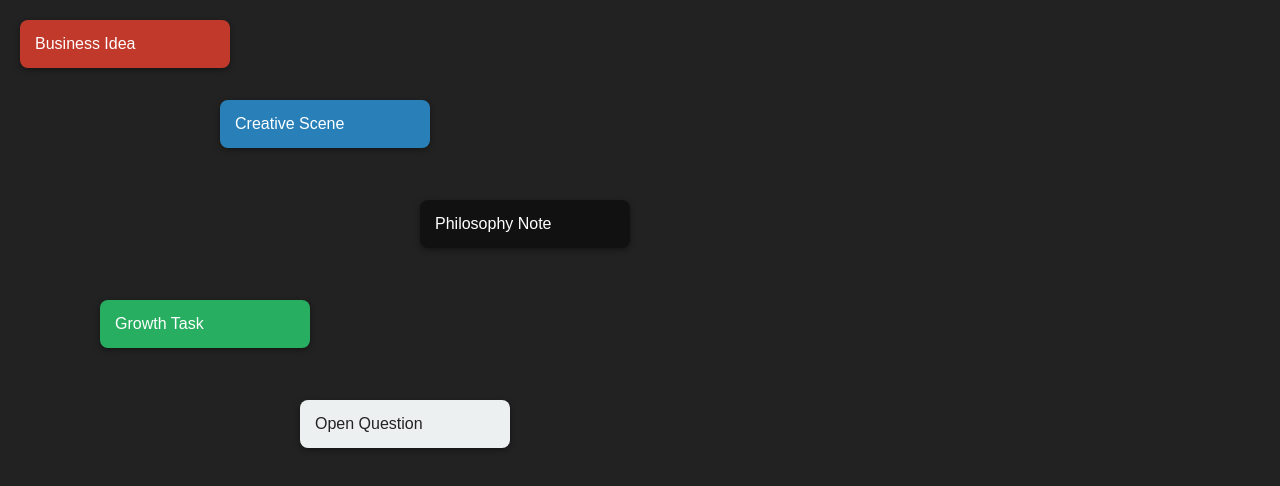
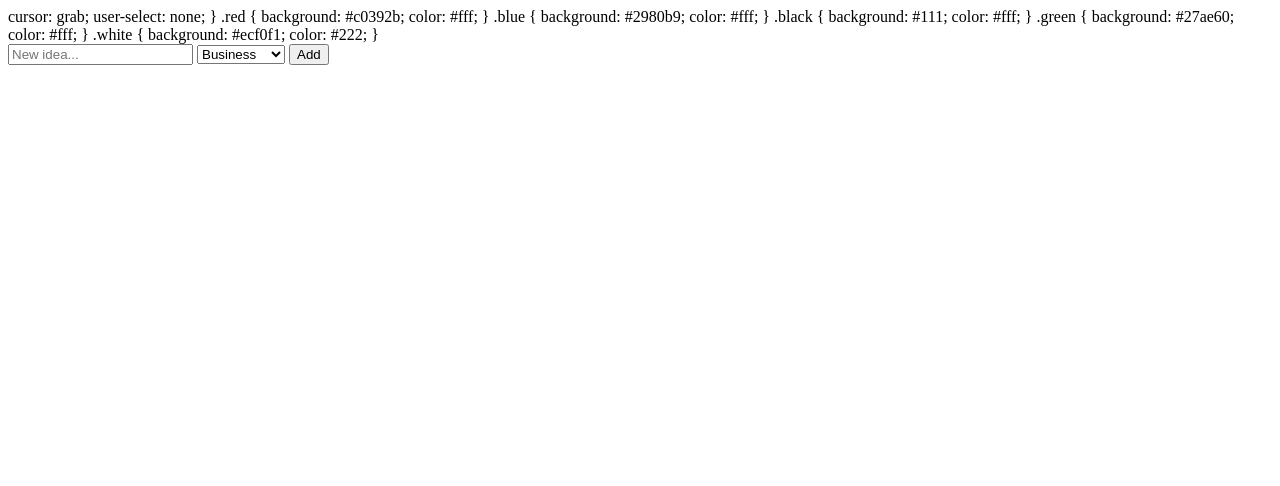
Before and after one commit to Horusgrey/Zaxx-v1, a plain HTML site: page Index.html in a window 1280 px wide. Drawn offline with Linux system fonts and the light colour scheme.

Commit message:
Update Index.html

```diff
--- a/Index.html
+++ b/Index.html
@@ -1,44 +1,52 @@
-<!DOCTYPE html>
-<html lang="en">
-<head>
-  <meta charset="UTF-8" />
-  <meta name="viewport" content="width=device-width, initial-scale=1.0"/>
-  <title>ZAXX v1 – Zachary’s Mind Wall</title>
-  <style>
-    body {
-      background-color: #222;
-      margin: 0;
-      padding: 0;
-      overflow: hidden;
-      font-family: Arial, sans-serif;
-    }
-    .node {
-      width: 180px;
-      padding: 15px;
-      position: absolute;
-      border-radius: 8px;
-      box-shadow: 0 2px 6px rgba(0,0,0,0.4);
-      cursor: grab;
+cursor: grab;
       user-select: none;
     }
-    .red { background: #c0392b; color: #fff; left: 20px; top: 20px; }
-    .blue { background: #2980b9; color: #fff; left: 220px; top: 100px; }
-    .black { background: #111; color: #fff; left: 420px; top: 200px; }
-    .green { background: #27ae60; color: #fff; left: 100px; top: 300px; }
-    .white { background: #ecf0f1; color: #222; left: 300px; top: 400px; }
+    .red { background: #c0392b; color: #fff; }
+    .blue { background: #2980b9; color: #fff; }
+    .black { background: #111; color: #fff; }
+    .green { background: #27ae60; color: #fff; }
+    .white { background: #ecf0f1; color: #222; }
   </style>
 </head>
 <body>
 
-  <div class="node red">Business Idea</div>
-  <div class="node blue">Creative Scene</div>
-  <div class="node black">Philosophy Note</div>
-  <div class="node green">Growth Task</div>
-  <div class="node white">Open Question</div>
+  <div id="controls">
+    <input id="nodeText" placeholder="New idea..." />
+    <select id="nodeColor">
+      <option value="red">Business</option>
+      <option value="blue">Creative</option>
+      <option value="black">Philosophy</option>
+      <option value="green">Growth</option>
+      <option value="white">Question</option>
+    </select>
+    <button onclick="createNode()">Add</button>
+  </div>
 
   <script>
     let selected = null;
     let offsetX, offsetY;
+
+    function createNode() {
+      const text = document.getElementById('nodeText').value;
+      const color = document.getElementById('nodeColor').value;
+      if (!text) return;
+
+      const node = document.createElement('div');
+      node.className = `node ${color}`;
+      node.textContent = text;
+      node.style.left = Math.random() * 300 + 50 + 'px';
+      node.style.top = Math.random() * 400 + 100 + 'px';
+
+      addDragEvents(node);
+      document.body.appendChild(node);
+
+      document.getElementById('nodeText').value = '';
+    }
+
+    function addDragEvents(el) {
+      el.addEventListener('mousedown', pointerDown);
+      el.addEventListener('touchstart', pointerDown, { passive: false });
+    }
 
     function pointerDown(e) {
       selected = e.target;
@@ -59,11 +67,6 @@
       selected = null;
     }
 
-    document.querySelectorAll('.node').forEach(el => {
-      el.addEventListener('mousedown', pointerDown);
-      el.addEventListener('touchstart', pointerDown, { passive: false });
-    });
-
     document.addEventListener('mousemove', pointerMove);
     document.addEventListener('touchmove', pointerMove, { passive: false });
     document.addEventListener('mouseup', pointerUp);
```
